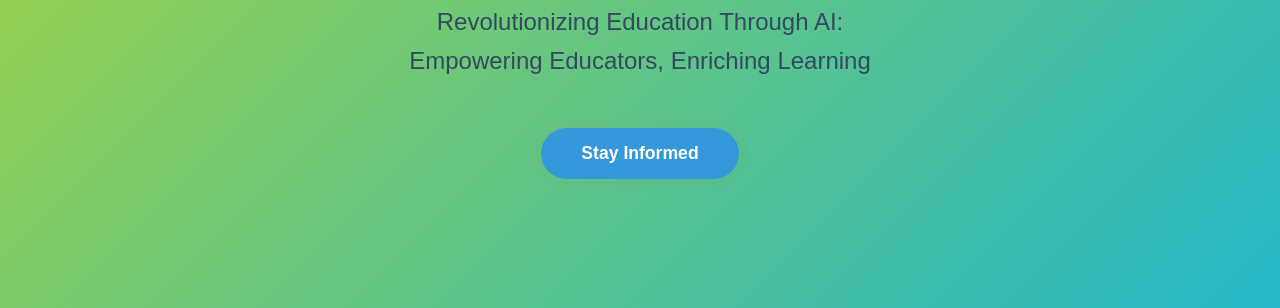
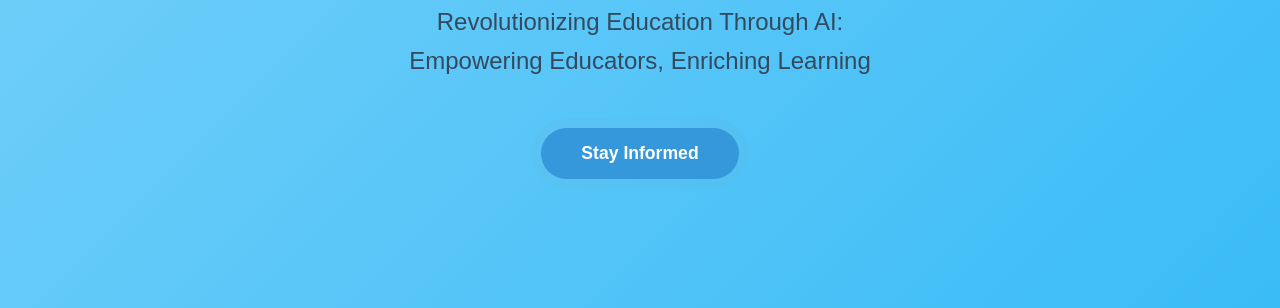
Before and after one commit to yiyubruceliu/perspectivemind.github.io, a plain HTML site: page index.html in a window 1280 px wide. Shown: the part 532-840 px from the top of the page. Drawn offline with Linux system fonts and the light colour scheme.

Commit message:
change background colour

```diff
--- a/index.html
+++ b/index.html
@@ -14,7 +14,7 @@
             align-items: center;
             justify-content: center;
             font-family: 'Arial', sans-serif;
-            background: linear-gradient(135deg, #00B0F0 0%, #92D050 50%, #00B0F0 100%);
+            background: linear-gradient(135deg, #B3E5FC 0%, #29B6F6 100%);
             background-size: 200% 200%;
             animation: gradientFlow 15s ease infinite;
             text-align: center;
@@ -143,7 +143,6 @@
         <h1>Perspective Mind AI</h1>
         <p class="tagline">Revolutionizing Education Through AI:<br>
             Empowering Educators, Enriching Learning</p>
-        <button class="cta-button" href="https://forms.gle/Sv75R7ZLrQ7DqeeM8" target="_blank">Stay Informed</button>
-    </div>
+        <a class="cta-button" href="https://forms.gle/Sv75R7ZLrQ7DqeeM8" target="_blank">Stay Informed</a
 </body>
 </html>
```
